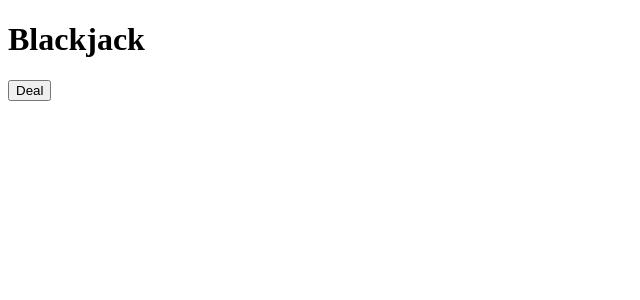
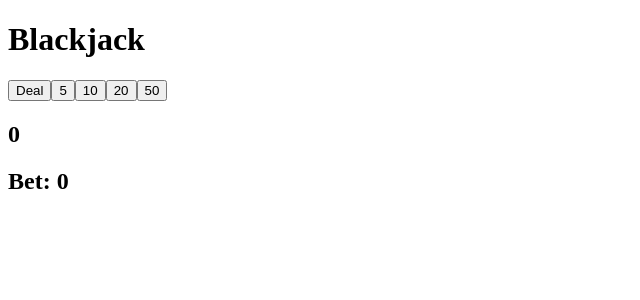
Before and after one commit to gideon-cooper/Blackjack-game, a React (Create React App) app: page / in a window 1280 px wide. Shown: the top 300 px of the page, without its empty margins (0-640 px from the left). Built offline with nearby package versions, Linux system fonts and the light colour scheme; no server answers.

Commit message:
added betting

```diff
--- a/public/index.html
+++ b/public/index.html
@@ -9,7 +9,7 @@
       name="description"
       content="Web site created using create-react-app"
     />
-    <title>React App</title>
+    <title>Blackjack</title>
   </head>
   <body>
     <div id="root"></div>
--- a/src/Cards.js
+++ b/src/Cards.js
@@ -13,7 +13,7 @@ export const getDeck = () => {
 }
 export const beginningDraw = () => {
   return request
-    .get(`https://deckofcardsapi.com/api/deck/${deckId}/draw/?count=1`)
+    .get(`https://deckofcardsapi.com/api/deck/${deckId}/draw/?count=2`)
     .then((resp) => {
       console.log(resp.body.cards)
       return resp.body.cards
--- a/src/components/Game.jsx
+++ b/src/components/Game.jsx
@@ -1,25 +1,48 @@
 import React, { Component } from "react"
 import { getDeck, beginningDraw } from "../Cards"
 
+let total = 0
+
 export default class Game extends Component {
   state = {
-    image: "",
+    firstCard: "",
+    secondCard: "",
+    firstValue: null,
+    secondValue: null,
+    bet: 0,
   }
   a = () => {
     beginningDraw().then((resp) => {
       this.setState({
-        image: resp[0].image,
+        firstCard: resp[0].image,
+        secondCard: resp[1].image,
+        firstValue: resp[0].value,
+        secondValue: resp[1].value,
       })
     })
   }
+  increaseBet = (e) => {
+    console.log(e.target.innerText)
+    this.setState({
+      bet: (this.state.bet += Number(e.target.innerText)),
+    })
+  }
+  calculateScore = () => {}
   render() {
     getDeck()
 
     return (
       <div className="App">
         <h1>Blackjack</h1>
-        <img src={this.state.image} alt="" />
+        <img src={this.state.firstCard} alt="" />
+        <img src={this.state.secondCard} alt="" />
         <button onClick={this.a}>Deal</button>
+        <button onClick={this.increaseBet}>5</button>
+        <button onClick={this.a}>10</button>
+        <button onClick={this.a}>20</button>
+        <button onClick={this.a}>50</button>
+        <h2>{total}</h2>
+        <h2>Bet: {this.state.bet}</h2>
       </div>
     )
   }
```
